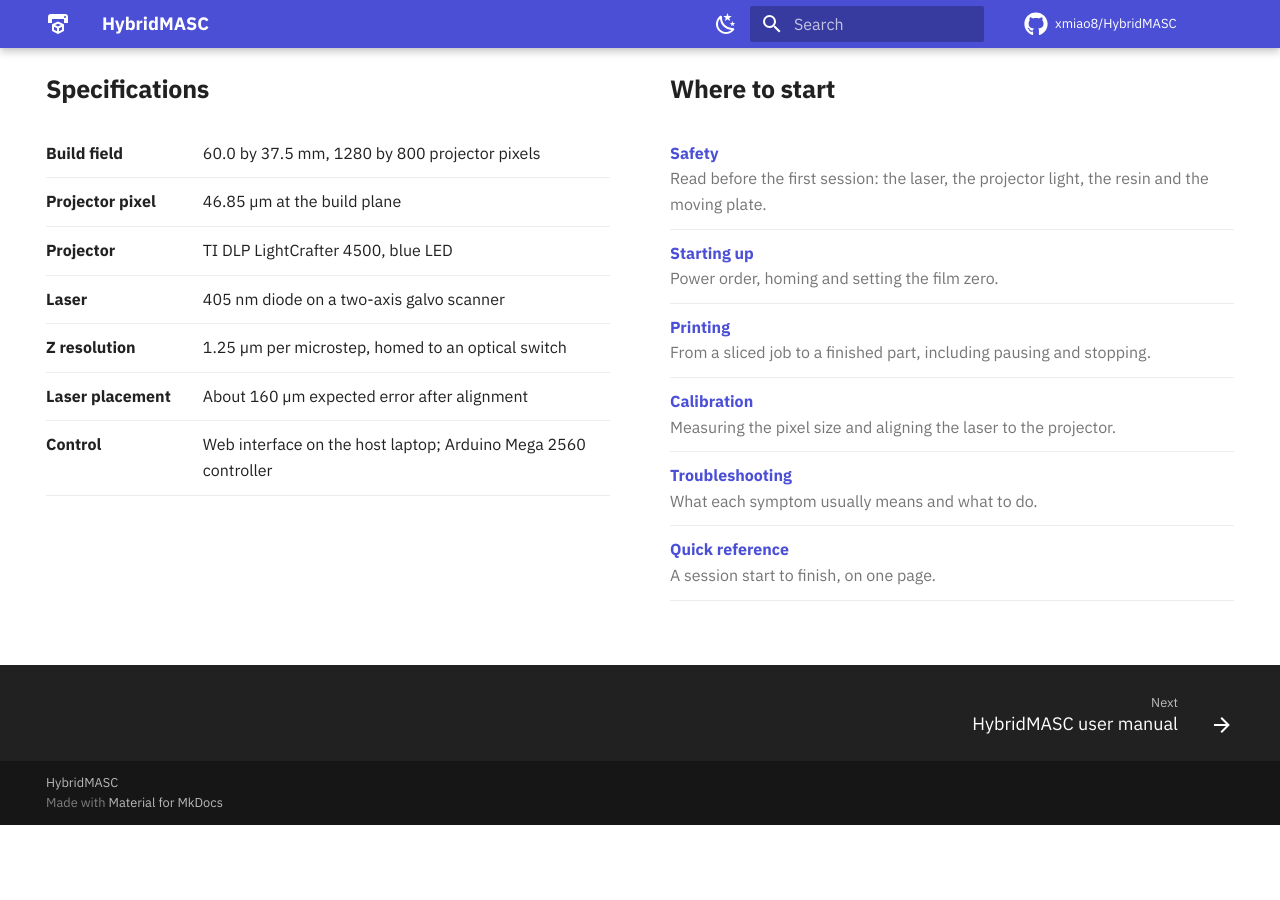
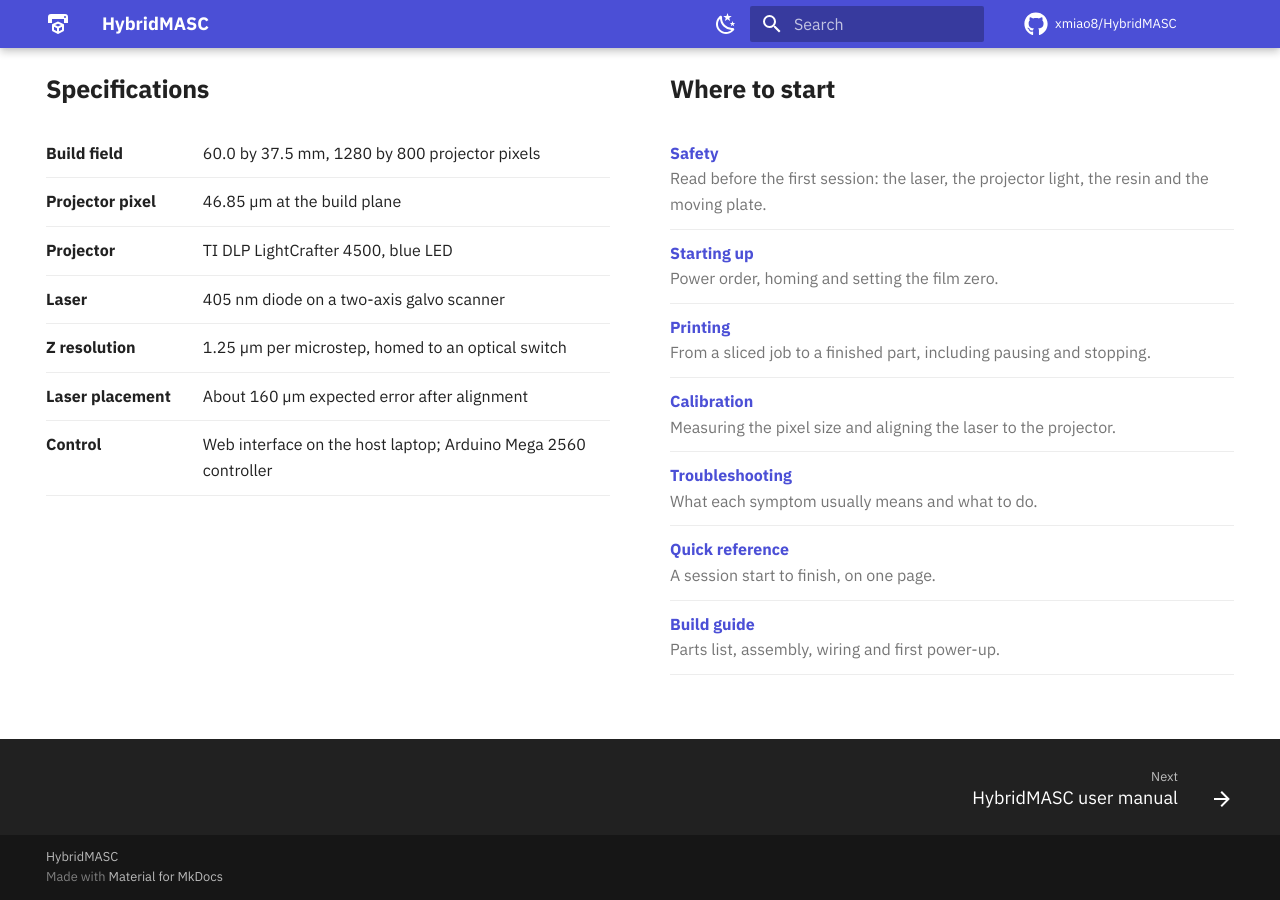
Before and after one commit to xmiao8/HybridMASC, an MkDocs documentation site: the page built from docs/index.md, in a window 1280 px wide and 900 px high, scrolled down 928 px. Built offline with MkDocs 1.6.1 and Material for MkDocs 9.7.7, drawn with Linux system fonts in a browser that asks for light colours; comment, search, counter and statistics services are not loaded; before the commit the page ends 1753 px from its top, so only the background shows below that.

Commit message:
Add a build guide with a parts list
Six pages under docs/build/: overview, parts list, assembly, wiring,
first power-up and open items. Details not yet recorded are marked
'to confirm' and collected on the open items page.

Co-Authored-By: Claude Fable 5.2 <noreply@anthropic.com>
Claude-Session: https://claude.ai/code/session_01Vodt4CTuKTLjZ29s7vgzJS

```diff
--- a/docs/index.md
+++ b/docs/index.md
@@ -6,4 +6,4 @@ hide:
   - toc
 ---
 
-HybridMASC is a bottom-up DLP resin printer with a 405 nm laser: each layer is cured by a projected image, and on layers with conductive features the laser then writes silver into the cured resin. This site holds its user manual and its design and implementation notes.
+HybridMASC is a bottom-up DLP resin printer with a 405 nm laser: each layer is cured by a projected image, and on layers with conductive features the laser then writes silver into the cured resin. This site holds its user manual, its build guide and its design and implementation notes.
--- a/mkdocs.yml
+++ b/mkdocs.yml
@@ -63,6 +63,13 @@ nav:
       - Troubleshooting: manual/troubleshooting.md
       - Quick reference: manual/quick-reference.md
       - Open items: manual/open-items.md
+  - Build guide:
+      - build/index.md
+      - Parts list: build/parts.md
+      - Assembly: build/assembly.md
+      - Wiring: build/wiring.md
+      - First power-up: build/commissioning.md
+      - Open items: build/open-items.md
   - Design and implementation: design-and-implementation.md
 
 markdown_extensions:
--- a/overrides/home.html
+++ b/overrides/home.html
@@ -124,6 +124,7 @@
           <li><a href="{{ 'manual/calibration/' | url }}">Calibration</a><span>Measuring the pixel size and aligning the laser to the projector.</span></li>
           <li><a href="{{ 'manual/troubleshooting/' | url }}">Troubleshooting</a><span>What each symptom usually means and what to do.</span></li>
           <li><a href="{{ 'manual/quick-reference/' | url }}">Quick reference</a><span>A session start to finish, on one page.</span></li>
+          <li><a href="{{ 'build/' | url }}">Build guide</a><span>Parts list, assembly, wiring and first power-up.</span></li>
         </ul>
       </div>
     </section>
```
Also changed, not shown: README.md (+2 -1 lines), 6 other files.
